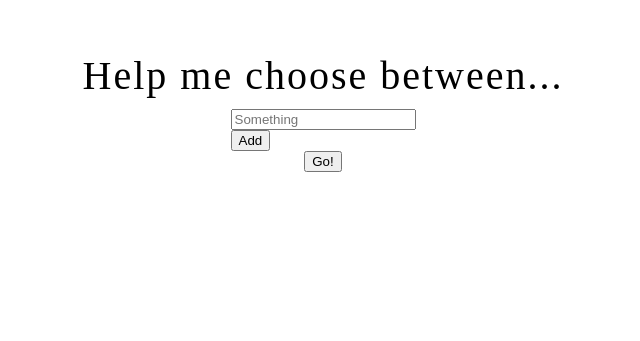
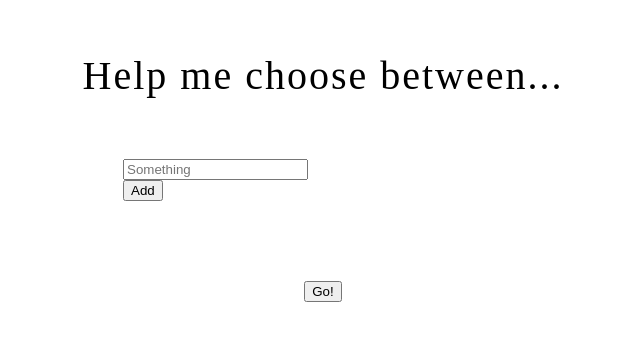
Before and after one commit to xristinamrk1/Tjejer_kodar, a plain HTML site: page Index.html in a window 1280 px wide. Shown: the part 125-466 px from the top of the page, without its empty margins (317-957 px from the left). Drawn offline with Linux system fonts and the light colour scheme.

Commit message:
Add classes to target elements in CSS

```diff
--- a/Index.html
+++ b/Index.html
@@ -7,7 +7,7 @@
 </head>
 <body>
   <h1>Help me choose between...</h1>
-  <div>
+  <div class="inputSection">
     <div>
       <input placeholder="Something"></input>
     </div>
```
